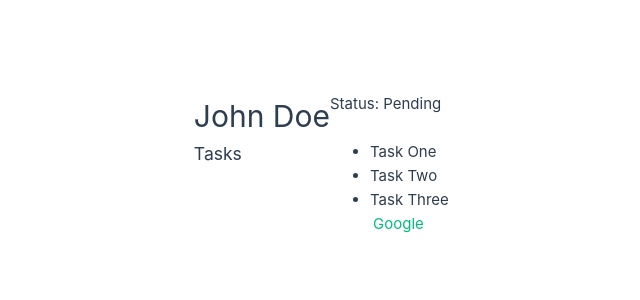
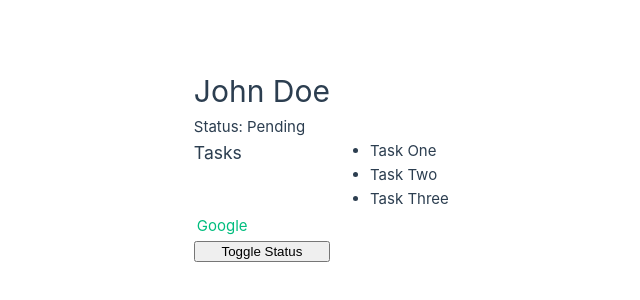
Before and after one commit to elderdo/vue-crash-2024, a Vue app: page / in a window 1280 px wide. Shown: the part 236-536 px from the top of the page, without its empty margins (310-950 px from the left). Built offline with nearby package versions, Linux system fonts and the light colour scheme; no server answers.

Commit message:
added button and function to toggle status

```diff
--- a/src/App.vue
+++ b/src/App.vue
@@ -8,6 +8,17 @@
       status: 'pending',
       tasks: ['Task One', 'Task Two', 'Task Three'],
       link: 'https://www.google.com'
+    }
+  },
+  methods: {
+    toggleStatus() {
+      if (this.status === 'active') {
+        this.status = 'pending'
+      } else if (this.status === 'pending') {
+        this.status = 'inactive'
+      } else {
+        this.status = 'active'
+      }
     }
   },
   created() {
@@ -22,14 +33,17 @@
 
 <template>
   <h1>{{ name }}</h1>
+  <br>
   <p v-if="status === 'active'">Status: Active</p>
   <p v-else-if="status === 'pending'">Status: Pending</p>
   <p v-else>Status: Inactive</p>
-
+  <br>
   <h3>Tasks</h3>
   <ul>
     <li v-for="task in tasks" :key="task">{{ task }}</li>
+  </ul>
   <!-- <a v-bind:href="link">Google</a> -->
   <a :href="link">Google</a>
-  </ul>
+  <br>
+  <button v-on:click="toggleStatus">Toggle Status</button>
 </template>
```
Lines whose indentation alone changed are shown as unchanged.
